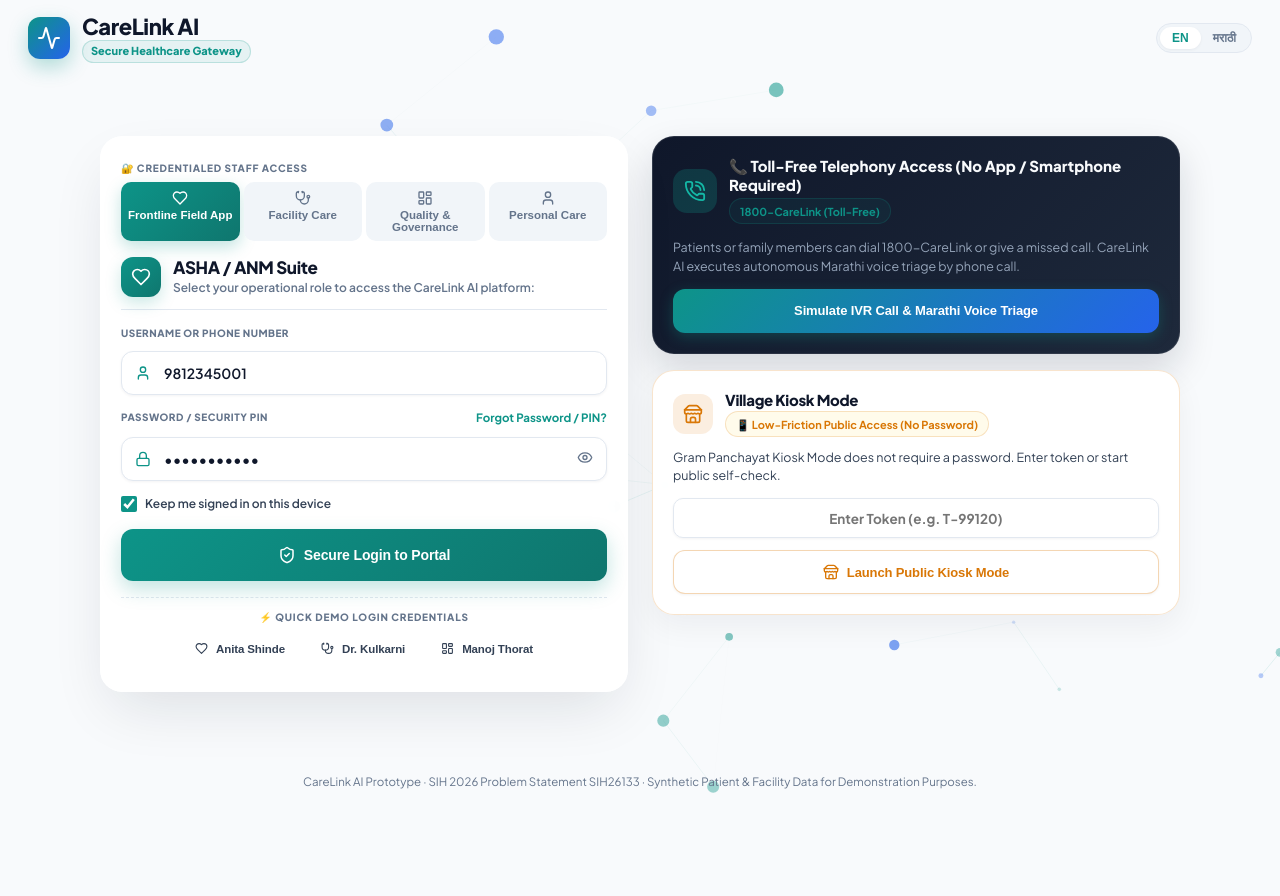
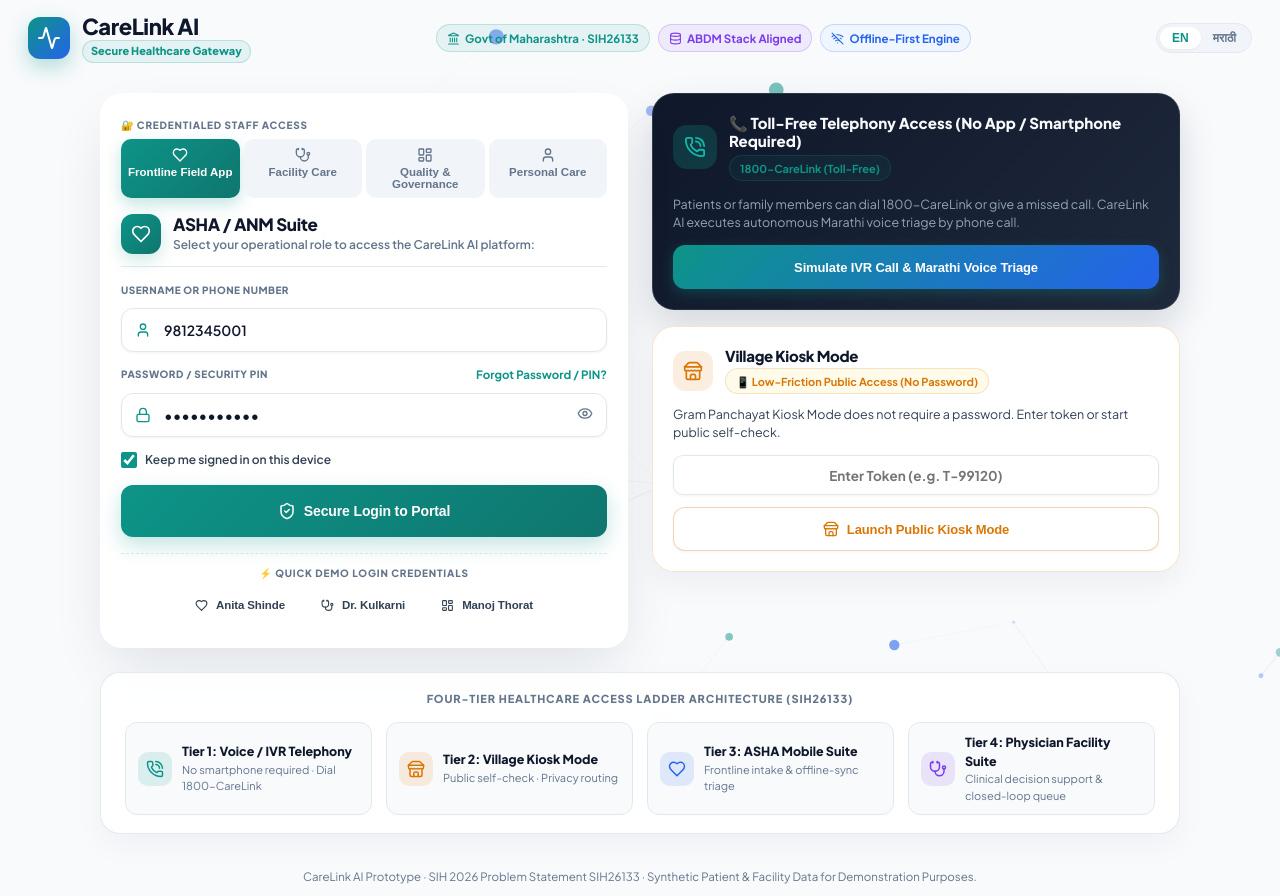
Before and after one commit to thamaraiselvan-tech/carelink, a React (Vite) app in the folder frontend/: page /login in a window 1280 px wide. Before the commit the page ends 800 px from the top, so only its background shows below. Built offline with nearby package versions, Linux system fonts and the light colour scheme; no server answers.

Commit message:
Balance desktop vertical space on 1366x768 and 1920x1080 screens with top Government Trust Badges and a bottom 4-Tier Access Ladder Architecture Strip

```diff
--- a/frontend/src/data/translations.js
+++ b/frontend/src/data/translations.js
@@ -9,6 +9,20 @@
     launch_portal: 'LAUNCH PORTAL',
     active_user: 'Active User',
     exit_portal: 'Exit Portal',
+
+    // Trust & Architecture Badges
+    access_ladder_heading: 'Four-Tier Healthcare Access Ladder Architecture (SIH26133)',
+    tier1_title: 'Tier 1: Voice / IVR Telephony',
+    tier1_sub: 'No smartphone required · Dial 1800-CareLink',
+    tier2_title: 'Tier 2: Village Kiosk Mode',
+    tier2_sub: 'Public self-check · Privacy routing',
+    tier3_title: 'Tier 3: ASHA Mobile Suite',
+    tier3_sub: 'Frontline intake & offline-sync triage',
+    tier4_title: 'Tier 4: Physician Facility Suite',
+    tier4_sub: 'Clinical decision support & closed-loop queue',
+    gov_satara: 'Govt of Maharashtra · SIH26133',
+    abdm_aligned: 'ABDM Stack Aligned',
+    offline_first: 'Offline-First Engine',
 
     // Key-Value Table Field Headers
     source_facility: 'Source Facility',
@@ -187,6 +201,20 @@
     active_user: 'सक्रिय वापरकर्ता',
     exit_portal: 'पोर्टल बंद करा',
 
+    // Trust & Architecture Badges
+    access_ladder_heading: 'चार-स्तरीय आरोग्य सेवा प्रवेश शिडी (SIH26133 आर्किटेक्चर)',
+    tier1_title: 'स्तर १: व्हॉइस / IVR टेलिफोनी',
+    tier1_sub: 'स्मार्टफोनची गरज नाही · १८००-केरलिंक वर कॉल करा',
+    tier2_title: 'स्तर २: ग्रामपंचायत किऑस्क',
+    tier2_sub: 'सार्वजनिक स्व-तपासणी · खाजगी निवृत्ती',
+    tier3_title: 'स्तर ३: आशा मोबाईल ॲप',
+    tier3_sub: 'फ्रंटलाइन नोंदणी आणि ऑफलाइन ट्रियाज',
+    tier4_title: 'स्तर ४: डॉक्टर आणि आरोग्य केंद्र',
+    tier4_sub: 'वैद्यकीय निर्णय समर्थन आणि संदर्भ रांग',
+    gov_satara: 'महाराष्ट्र शासन · SIH26133',
+    abdm_aligned: 'ABDM स्टॅक सुसंगत',
+    offline_first: 'ऑफलाइन-फर्स्ट इंजिन',
+
     // Key-Value Table Field Headers
     source_facility: 'स्रोत आरोग्य केंद्र',
     specialty_category: 'विशेष विभाग',
--- a/frontend/src/pages/LoginPage.jsx
+++ b/frontend/src/pages/LoginPage.jsx
@@ -1,6 +1,6 @@
 import { useState, useEffect } from 'react';
 import { useNavigate } from 'react-router-dom';
-import { Heart, Stethoscope, LayoutDashboard, Store, User, Lock, Eye, EyeOff, Activity, ShieldCheck, CheckCircle2, PhoneCall, Volume2, X } from 'lucide-react';
+import { Heart, Stethoscope, LayoutDashboard, Store, User, Lock, Eye, EyeOff, Activity, ShieldCheck, CheckCircle2, PhoneCall, Volume2, X, Landmark, Database, WifiOff } from 'lucide-react';
 import { useAuth } from '../context/AuthContext';
 import { useLang } from '../context/LanguageContext';
 import { getWorkers } from '../services/api';
@@ -22,13 +22,12 @@
 
   // IVR Telephony Simulation State
   const [showIvrModal, setShowIvrModal] = useState(false);
-  const [ivrStep, setIvrStep] = useState(0); // 0: Idle, 1: Calling, 2: Connected, 3: Completed
+  const [ivrStep, setIvrStep] = useState(0);
 
   useEffect(() => {
     getWorkers().then(res => setWorkers(res.data)).catch(() => {});
   }, []);
 
-  // Sync pre-filled demo username based on selected role
   useEffect(() => {
     if (selectedRole === 'asha') setUsername('9812345001');
     else if (selectedRole === 'doctor') setUsername('dr.kulkarni@carelink.gov.in');
@@ -37,7 +36,6 @@
     else if (selectedRole === 'kiosk') setUsername('');
   }, [selectedRole]);
 
-  // Access Ladder Hierarchy Grouping
   const credentialedRoles = [
     { id: 'asha', key: 'asha_suite', badgeKey: 'asha_badge', icon: Heart, color: '#0D9488', gradient: 'linear-gradient(135deg, #0D9488, #0F766E)', route: '/asha' },
     { id: 'doctor', key: 'doctor_suite', badgeKey: 'doctor_badge', icon: Stethoscope, color: '#2563EB', gradient: 'linear-gradient(135deg, #2563EB, #1D4ED8)', route: '/doctor' },
@@ -110,6 +108,19 @@
           </div>
         </div>
 
+        {/* Government Trust & Governance Badges Header Bar */}
+        <div style={{ display: 'flex', alignItems: 'center', gap: '8px', flexWrap: 'wrap' }}>
+          <span className="badge badge-teal" style={{ height: '28px', fontSize: '0.71875rem' }}>
+            <Landmark size={13} /> {t('gov_satara')}
+          </span>
+          <span className="badge badge-purple" style={{ height: '28px', fontSize: '0.71875rem' }}>
+            <Database size={13} /> {t('abdm_aligned')}
+          </span>
+          <span className="badge badge-info" style={{ height: '28px', fontSize: '0.71875rem' }}>
+            <WifiOff size={13} /> {t('offline_first')}
+          </span>
+        </div>
+
         <div className="lang-toggle">
           <button className={lang === 'en' ? 'active' : ''} onClick={() => lang !== 'en' && toggleLang()}>EN</button>
           <button className={lang === 'mr' ? 'active' : ''} onClick={() => lang !== 'mr' && toggleLang()}>मराठी</button>
@@ -117,8 +128,10 @@
       </header>
 
       {/* Main Container — 2-COLUMN DESKTOP LAYOUT (Above The Fold on 1366x768) */}
-      <main style={{ flex: 1, display: 'flex', alignItems: 'center', justifyContent: 'center', padding: '16px 20px 28px', zIndex: 10, width: '100%' }}>
-        <div style={{ width: '100%', maxWidth: '1080px', display: 'grid', gridTemplateColumns: 'repeat(auto-fit, minmax(340px, 1fr))', gap: '24px', alignItems: 'start' }}>
+      <main style={{ flex: 1, display: 'flex', flexDirection: 'column', alignItems: 'center', justifyContent: 'center', padding: '16px 20px 24px', zIndex: 10, width: '100%' }}>
+
+        {/* 2-Column Grid */}
+        <div style={{ width: '100%', maxWidth: '1080px', display: 'grid', gridTemplateColumns: 'repeat(auto-fit, minmax(340px, 1fr))', gap: '24px', alignItems: 'start', marginBottom: '24px' }}>
 
           {/* LEFT COLUMN: PRIMARY CREDENTIAL GATEWAY CARD */}
           <div
@@ -393,6 +406,57 @@
           </div>
 
         </div>
+
+        {/* FULL 4-TIER ACCESS LADDER ARCHITECTURE STRIP (Fills bottom desktop viewport frame) */}
+        <div style={{ width: '100%', maxWidth: '1080px', background: 'rgba(255, 255, 255, 0.9)', backdropFilter: 'blur(12px)', border: '1px solid rgba(226, 232, 240, 0.9)', borderRadius: '20px', padding: '18px 24px', boxShadow: '0 12px 30px rgba(15, 23, 42, 0.04)' }}>
+          <div style={{ fontSize: '0.6875rem', fontWeight: 800, color: 'var(--text-tertiary)', textTransform: 'uppercase', letterSpacing: '0.08em', marginBottom: '14px', textAlign: 'center' }}>
+            {t('access_ladder_heading')}
+          </div>
+          <div style={{ display: 'grid', gridTemplateColumns: 'repeat(auto-fit, minmax(220px, 1fr))', gap: '14px' }}>
+
+            <div style={{ display: 'flex', alignItems: 'center', gap: '10px', background: '#F8FAFC', padding: '10px 12px', borderRadius: '12px', border: '1px solid var(--border-subtle)' }}>
+              <div style={{ width: 34, height: 34, borderRadius: '10px', background: 'rgba(13, 148, 136, 0.12)', color: '#0D9488', display: 'flex', alignItems: 'center', justifyContent: 'center', flexShrink: 0 }}>
+                <PhoneCall size={18} />
+              </div>
+              <div style={{ minWidth: 0 }}>
+                <div style={{ fontSize: '0.78125rem', fontWeight: 800, color: 'var(--text-primary)' }}>{t('tier1_title')}</div>
+                <div style={{ fontSize: '0.6875rem', color: 'var(--text-tertiary)', marginTop: '1px' }}>{t('tier1_sub')}</div>
+              </div>
+            </div>
+
+            <div style={{ display: 'flex', alignItems: 'center', gap: '10px', background: '#F8FAFC', padding: '10px 12px', borderRadius: '12px', border: '1px solid var(--border-subtle)' }}>
+              <div style={{ width: 34, height: 34, borderRadius: '10px', background: 'rgba(217, 119, 6, 0.12)', color: '#D97706', display: 'flex', alignItems: 'center', justifyContent: 'center', flexShrink: 0 }}>
+                <Store size={18} />
+              </div>
+              <div style={{ minWidth: 0 }}>
+                <div style={{ fontSize: '0.78125rem', fontWeight: 800, color: 'var(--text-primary)' }}>{t('tier2_title')}</div>
+                <div style={{ fontSize: '0.6875rem', color: 'var(--text-tertiary)', marginTop: '1px' }}>{t('tier2_sub')}</div>
+              </div>
+            </div>
+
+            <div style={{ display: 'flex', alignItems: 'center', gap: '10px', background: '#F8FAFC', padding: '10px 12px', borderRadius: '12px', border: '1px solid var(--border-subtle)' }}>
+              <div style={{ width: 34, height: 34, borderRadius: '10px', background: 'rgba(37, 99, 235, 0.12)', color: '#2563EB', display: 'flex', alignItems: 'center', justifyContent: 'center', flexShrink: 0 }}>
+                <Heart size={18} />
+              </div>
+              <div style={{ minWidth: 0 }}>
+                <div style={{ fontSize: '0.78125rem', fontWeight: 800, color: 'var(--text-primary)' }}>{t('tier3_title')}</div>
+                <div style={{ fontSize: '0.6875rem', color: 'var(--text-tertiary)', marginTop: '1px' }}>{t('tier3_sub')}</div>
+              </div>
+            </div>
+
+            <div style={{ display: 'flex', alignItems: 'center', gap: '10px', background: '#F8FAFC', padding: '10px 12px', borderRadius: '12px', border: '1px solid var(--border-subtle)' }}>
+              <div style={{ width: 34, height: 34, borderRadius: '10px', background: 'rgba(124, 58, 237, 0.12)', color: '#7C3AED', display: 'flex', alignItems: 'center', justifyContent: 'center', flexShrink: 0 }}>
+                <Stethoscope size={18} />
+              </div>
+              <div style={{ minWidth: 0 }}>
+                <div style={{ fontSize: '0.78125rem', fontWeight: 800, color: 'var(--text-primary)' }}>{t('tier4_title')}</div>
+                <div style={{ fontSize: '0.6875rem', color: 'var(--text-tertiary)', marginTop: '1px' }}>{t('tier4_sub')}</div>
+              </div>
+            </div>
+
+          </div>
+        </div>
+
       </main>
 
       {/* IVR TELEPHONY SIMULATOR MODAL */}
```
